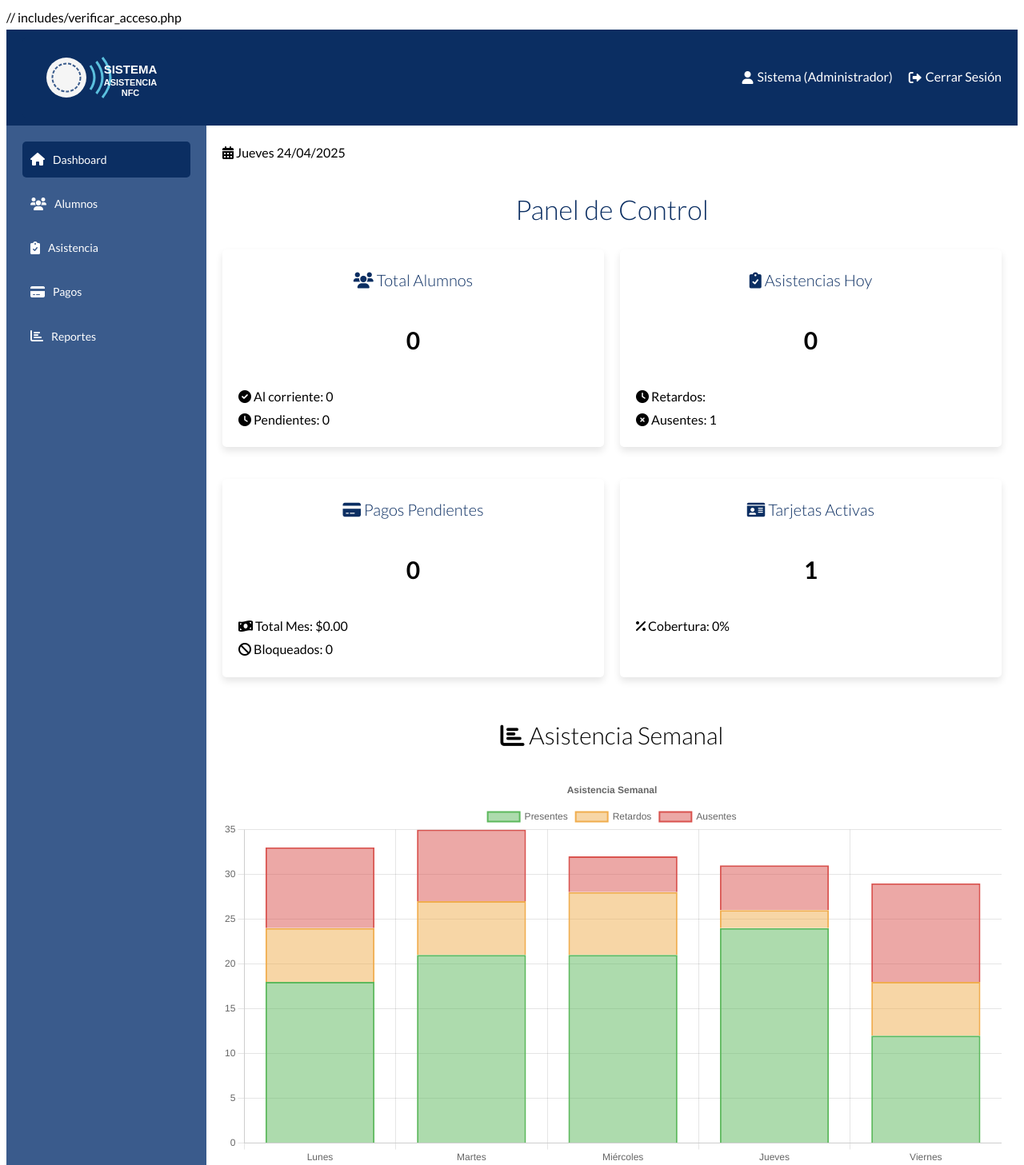
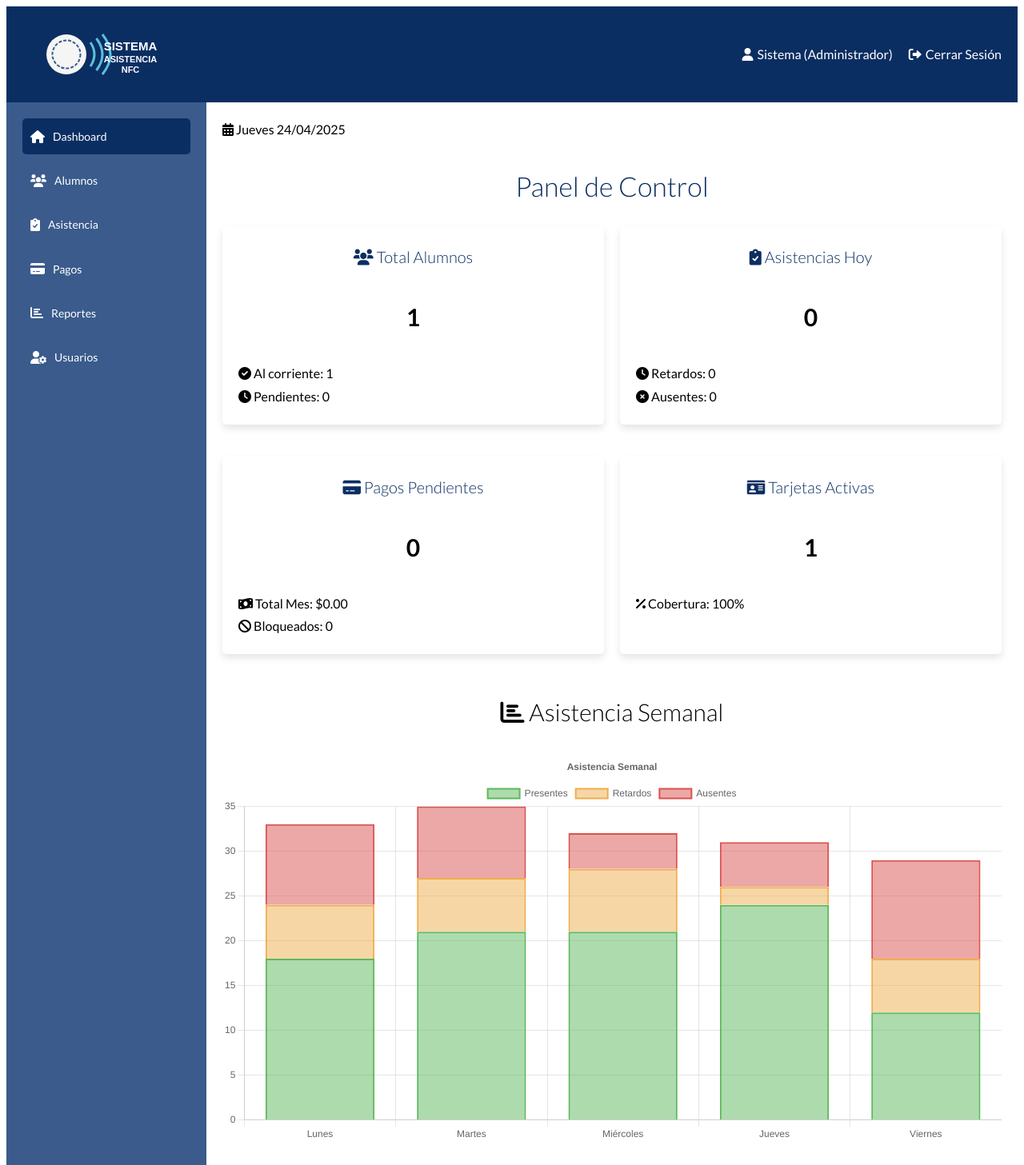
Before and after one commit to Marcor360/Control_De_Asistencia_NFC, a PHP site: page /dashboard.php in a window 1280 px wide. Shown: the top 1457 px of the page at 80% size. Run offline with PHP 8.4, Linux system fonts and the light colour scheme; a user stored in the database is signed in; data comes from the database, SQL or seed files in the repository; tables that the repository leaves empty hold one stand-in row (values such as "Sample post").

Commit message:
Update 4.5.1

```diff
--- a/INCLUDES/verificar_acceso.php
+++ b/INCLUDES/verificar_acceso.php
@@ -1,7 +1,7 @@
-// includes/verificar_acceso.php
+
 <?php
 require_once __DIR__ . '/../controladores/AuthController.php';
-
+// includes/verificar_acceso.php
 // Determinar el módulo actual basado en el nombre del archivo
 $rutaActual = basename($_SERVER['PHP_SELF'], '.php');
 
--- a/dashboard.php
+++ b/dashboard.php
@@ -6,6 +6,7 @@
 require_once 'controladores/PagoController.php';
 require_once 'controladores/TarjetaController.php';
 require_once 'includes/verificar_acceso.php';
+
 
 // Inicializar controlador de autenticación
 $auth = new AuthController();
@@ -20,96 +21,67 @@
 $nombreCompleto = $_SESSION['nombre_completo'];
 $tipoRol = $_SESSION['tipo_rol'];
 
-// Inicializar controladores para estadísticas
+// Inicializar controladores
 $alumnoController = new AlumnoController();
 $asistenciaController = new AsistenciaController();
 $pagoController = new PagoController();
 $tarjetaController = new TarjetaController();
 
-// Obtener estadísticas para el dashboard - con manejo de posibles errores
-try {
-    $estadisticasAlumnos = method_exists($alumnoController, 'obtenerEstadisticas')
-        ? $alumnoController->obtenerEstadisticas()
-        : [
-            'total' => 0,
-            'al_corriente' => 0,
-            'pendientes' => 0,
-            'bloqueados' => 0
-        ];
-} catch (Exception $e) {
-    // Si hay un error, establecer valores predeterminados
-    $estadisticasAlumnos = [
-        'total' => 0,
-        'al_corriente' => 0,
-        'pendientes' => 0,
-        'bloqueados' => 0
-    ];
+// Declarar variables con valores predeterminados
+// Estadísticas básicas de alumnos
+$totalAlumnos = 0;
+$alumnosAlCorriente = 0;
+$alumnosPendientes = 0;
+$alumnosBloqueados = 0;
+
+// Establecer variables directamente en lugar de usar obtenerEstadisticas
+// Intento obtener total de alumnos si el método existe
+if (method_exists($alumnoController, 'obtenerTodos')) {
+    $alumnos = $alumnoController->obtenerTodos();
+    $totalAlumnos = count($alumnos);
+
+    // Contar por estatus de pago
+    foreach ($alumnos as $alumno) {
+        if (isset($alumno['estatus_pago'])) {
+            if ($alumno['estatus_pago'] === 'Al corriente') {
+                $alumnosAlCorriente++;
+            } elseif ($alumno['estatus_pago'] === 'Pendiente') {
+                $alumnosPendientes++;
+            } elseif ($alumno['estatus_pago'] === 'Bloqueado') {
+                $alumnosBloqueados++;
+            }
+        }
+    }
 }
 
-try {
-    $estadisticasAsistencia = method_exists($asistenciaController, 'obtenerEstadisticas')
-        ? $asistenciaController->obtenerEstadisticas()
-        : [
-            'hoy' => [
+// Estadísticas de asistencia - usar valores predeterminados
+$asistenciasHoy = [
     'total' => 0,
     'presentes' => 0,
     'retardos' => 0,
     'ausentes' => 0
-            ]
 ];
-} catch (Exception $e) {
-    // Si hay un error, establecer valores predeterminados
-    $estadisticasAsistencia = [
-        'hoy' => [
-            'total' => 0,
-            'presentes' => 0,
-            'retardos' => 0,
-            'ausentes' => 0
-        ]
-    ];
+
+// Información de pagos
+$pagosPendientes = 0;
+$totalMes = 0;
+$alumnosBloqueadosPagos = 0;
+
+// Tarjetas activas
+$tarjetasActivas = 0;
+if (method_exists($tarjetaController, 'contarTarjetasActivas')) {
+    $tarjetasActivas = $tarjetaController->contarTarjetasActivas();
 }
 
-try {
-    $resumenPagos = method_exists($pagoController, 'obtenerResumenPagos')
-        ? $pagoController->obtenerResumenPagos()
-        : [
-            'total_mes' => 0,
-            'pendientes' => 0,
-            'bloqueados' => 0
-        ];
-} catch (Exception $e) {
-    // Si hay un error, establecer valores predeterminados
-    $resumenPagos = [
-        'total_mes' => 0,
-        'pendientes' => 0,
-        'bloqueados' => 0
-    ];
+// Obtener últimos registros para actividad reciente
+$ultimasAsistencias = [];
+if (method_exists($asistenciaController, 'obtenerRegistrosRecientes')) {
+    $ultimasAsistencias = $asistenciaController->obtenerRegistrosRecientes(5);
 }
 
-// Obtener cantidad de tarjetas activas
-try {
-    $tarjetasActivas = method_exists($tarjetaController, 'contarTarjetasActivas')
-        ? $tarjetaController->contarTarjetasActivas()
-        : 0;
-} catch (Exception $e) {
-    $tarjetasActivas = 0;
-}
-
-// Obtener últimos registros para mostrar actividad reciente
-try {
-    $ultimasAsistencias = method_exists($asistenciaController, 'obtenerRegistrosRecientes')
-        ? $asistenciaController->obtenerRegistrosRecientes(5)
-        : [];
-} catch (Exception $e) {
-    $ultimasAsistencias = [];
-}
-
-try {
-    $ultimosPagos = method_exists($pagoController, 'obtenerUltimosPagos')
-        ? $pagoController->obtenerUltimosPagos(5)
-        : [];
-} catch (Exception $e) {
 $ultimosPagos = [];
+if (method_exists($pagoController, 'obtenerUltimosPagos')) {
+    $ultimosPagos = $pagoController->obtenerUltimosPagos(5);
 }
 
 // Fecha actual para mostrar
@@ -192,6 +164,14 @@
                             <span class="dashboard__menu-texto">Reportes</span>
                         </a>
                     </li>
+                    <?php if ($tipoRol === 'Administrador'): ?>
+                        <li class="dashboard__menu-item">
+                            <a href="administrar_usuarios.php" class="dashboard__menu-enlace">
+                                <i class="fas fa-user-cog"></i>
+                                <span class="dashboard__menu-texto">Usuarios</span>
+                            </a>
+                        </li>
+                    <?php endif; ?>
                 </ul>
             </aside>
 
@@ -209,19 +189,19 @@
                             <i class="fas fa-users"></i>
                             Total Alumnos
                         </h3>
-                        <p class="dashboard__widget-contenido"><?php echo $estadisticasAlumnos['total']; ?></p>
+                        <p class="dashboard__widget-contenido"><?php echo $totalAlumnos; ?></p>
                         <div class="dashboard__widget-detalles">
                             <div class="dashboard__widget-detalle">
                                 <span class="dashboard__widget-etiqueta">
                                     <i class="fas fa-check-circle"></i> Al corriente:
                                 </span>
-                                <span class="dashboard__widget-valor"><?php echo $estadisticasAlumnos['al_corriente']; ?></span>
+                                <span class="dashboard__widget-valor"><?php echo $alumnosAlCorriente; ?></span>
                             </div>
                             <div class="dashboard__widget-detalle">
                                 <span class="dashboard__widget-etiqueta">
                                     <i class="fas fa-clock"></i> Pendientes:
                                 </span>
-                                <span class="dashboard__widget-valor"><?php echo $estadisticasAlumnos['pendientes']; ?></span>
+                                <span class="dashboard__widget-valor"><?php echo $alumnosPendientes; ?></span>
                             </div>
                         </div>
                     </div>
@@ -231,19 +211,19 @@
                             <i class="fas fa-clipboard-check"></i>
                             Asistencias Hoy
                         </h3>
-                        <p class="dashboard__widget-contenido"><?php echo isset($estadisticasAsistencia['hoy']) ? $estadisticasAsistencia['hoy']['total'] : 0; ?></p>
+                        <p class="dashboard__widget-contenido"><?php echo $asistenciasHoy['total']; ?></p>
                         <div class="dashboard__widget-detalles">
                             <div class="dashboard__widget-detalle">
                                 <span class="dashboard__widget-etiqueta">
                                     <i class="fas fa-clock"></i> Retardos:
                                 </span>
-                                <span class="dashboard__widget-valor"><?php echo isset($estadisticasAsistencia['hoy']) ? $estadisticasAsistencia['hoy']['retardos'] : 0; ?></span>
+                                <span class="dashboard__widget-valor"><?php echo $asistenciasHoy['retardos']; ?></span>
                             </div>
                             <div class="dashboard__widget-detalle">
                                 <span class="dashboard__widget-etiqueta">
                                     <i class="fas fa-times-circle"></i> Ausentes:
                                 </span>
-                                <span class="dashboard__widget-valor"><?php echo isset($estadisticasAsistencia['hoy']) ? $estadisticasAsistencia['hoy']['ausentes'] : 0; ?></span>
+                                <span class="dashboard__widget-valor"><?php echo $asistenciasHoy['ausentes']; ?></span>
                             </div>
                         </div>
                     </div>
@@ -253,19 +233,19 @@
                             <i class="fas fa-credit-card"></i>
                             Pagos Pendientes
                         </h3>
-                        <p class="dashboard__widget-contenido"><?php echo isset($resumenPagos['pendientes']) ? $resumenPagos['pendientes'] : 0; ?></p>
+                        <p class="dashboard__widget-contenido"><?php echo $pagosPendientes; ?></p>
                         <div class="dashboard__widget-detalles">
                             <div class="dashboard__widget-detalle">
                                 <span class="dashboard__widget-etiqueta">
                                     <i class="fas fa-money-bill-wave"></i> Total Mes:
                                 </span>
-                                <span class="dashboard__widget-valor">$<?php echo isset($resumenPagos['total_mes']) ? number_format($resumenPagos['total_mes'], 2) : '0.00'; ?></span>
+                                <span class="dashboard__widget-valor">$<?php echo number_format($totalMes, 2); ?></span>
                             </div>
                             <div class="dashboard__widget-detalle">
                                 <span class="dashboard__widget-etiqueta">
                                     <i class="fas fa-ban"></i> Bloqueados:
                                 </span>
-                                <span class="dashboard__widget-valor"><?php echo isset($resumenPagos['bloqueados']) ? $resumenPagos['bloqueados'] : 0; ?></span>
+                                <span class="dashboard__widget-valor"><?php echo $alumnosBloqueadosPagos; ?></span>
                             </div>
                         </div>
                     </div>
@@ -283,8 +263,8 @@
                                 </span>
                                 <span class="dashboard__widget-valor">
                                     <?php
-                                    $porcentajeCobertura = $estadisticasAlumnos['total'] > 0
-                                        ? round(($tarjetasActivas / $estadisticasAlumnos['total']) * 100)
+                                    $porcentajeCobertura = $totalAlumnos > 0
+                                        ? round(($tarjetasActivas / $totalAlumnos) * 100)
                                         : 0;
                                     echo $porcentajeCobertura . '%';
                                     ?>
--- a/vista_alumno.php
+++ b/vista_alumno.php
@@ -1,4 +1,3 @@
-// vista_alumno.php
 <?php
 require_once 'controladores/AuthController.php';
 require_once 'controladores/AsistenciaController.php';
--- a/vista_asistencia_alumno.php
+++ b/vista_asistencia_alumno.php
@@ -1,4 +1,3 @@
-// vista_asistencia_alumno.php
 <?php
 require_once 'controladores/AuthController.php';
 require_once 'controladores/AsistenciaController.php';
```
Lines whose indentation alone changed are shown as unchanged.
